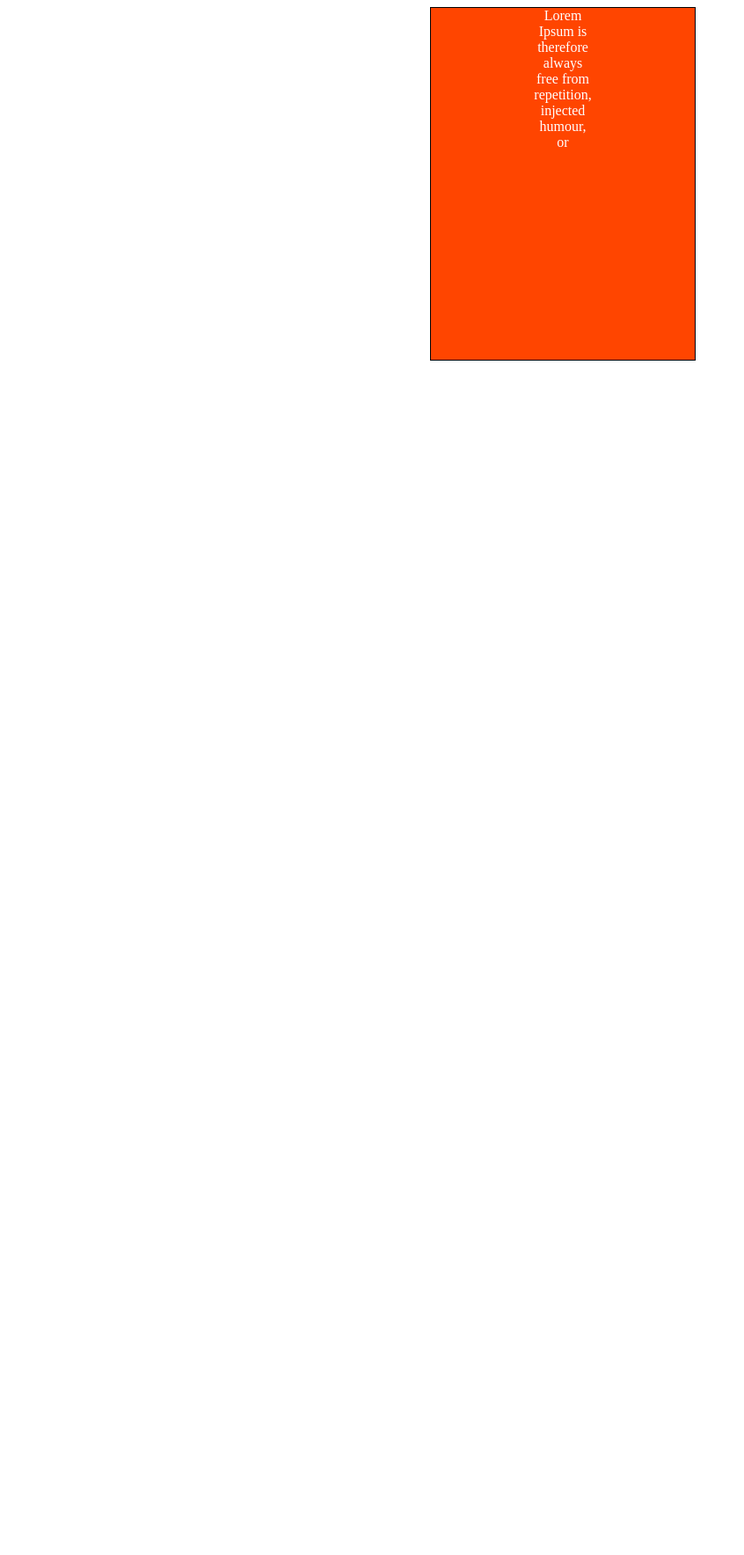
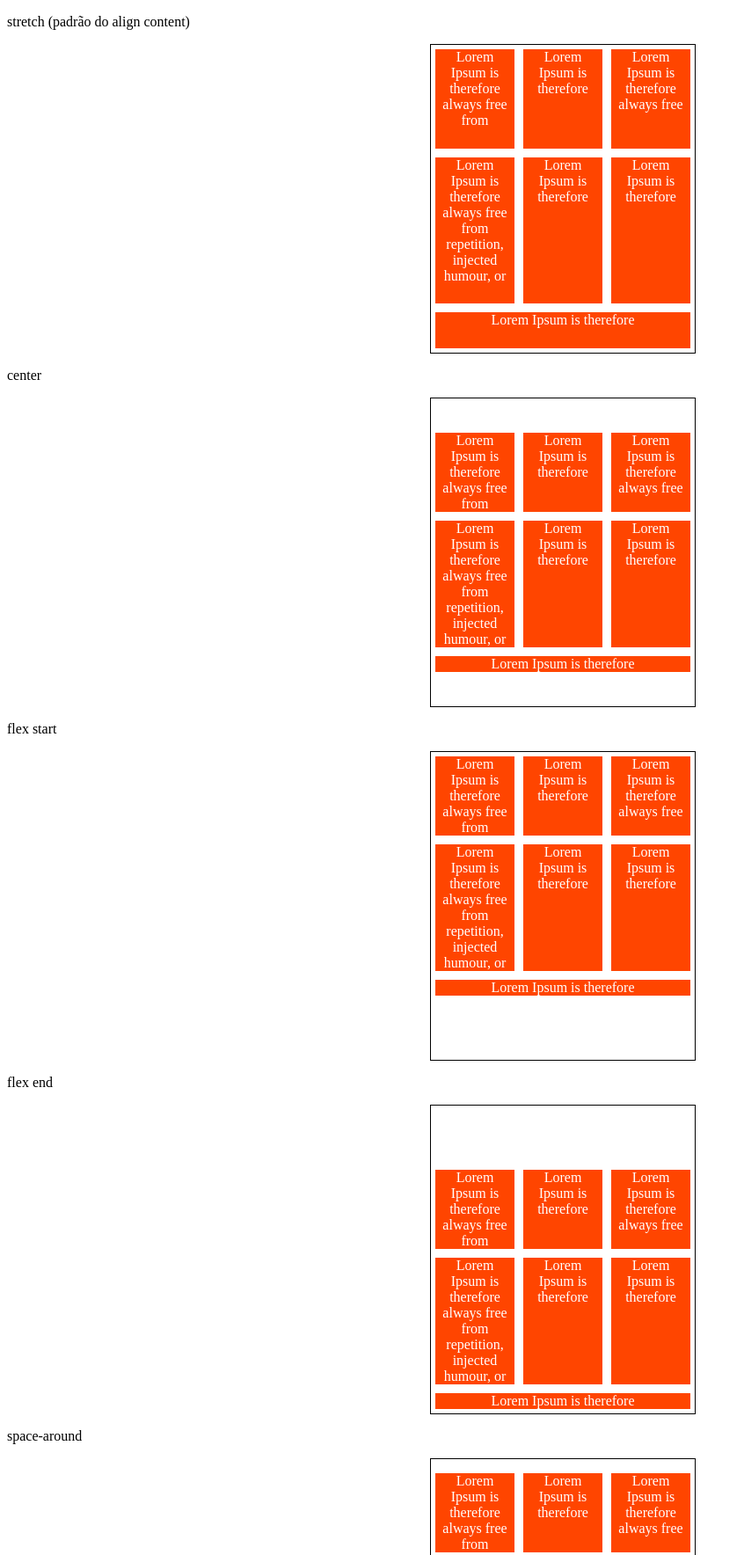
Before and after one commit to Shuruder/Flexbox-CSS, a plain HTML site: page Fundamentos-Flexbox-pt1/6-align-content.html in a window 1280 px wide. Shown: the top 1768 px of the page at 88% size, without its empty margins (0-846 px from the left). Before the commit the page ends 800 px from the top, so only its background shows below. Drawn offline with Linux system fonts and the light colour scheme.

Commit message:
finalizado align content

```diff
--- a/Fundamentos-Flexbox-pt1/6-align-content.html
+++ b/Fundamentos-Flexbox-pt1/6-align-content.html
@@ -7,7 +7,7 @@
     <title>Fundamentos - align content</title>
     <style>
         .container{
-            height: 400px;
+            height: 350px;
             max-width: 300px;
             margin: 0 auto;
             display: flex;
@@ -18,22 +18,104 @@
         .item{
             background-color: orangered;
             padding: 0 5px;
+            margin: 5px;
             flex: 1;
             text-align: center;
             color: white;
+
+        }
+
+        .stretch{
+            align-content: stretch;
+        }
+
+        .center{
+            align-content: center;
+        }
+
+        .start{
+            align-content: flex-start;
+        }
+
+        .end{
+            align-content: flex-end;
+        }
+
+        .space-around{
+            align-content: space-around;
+        }
+
+        .space-between{
+            align-content: space-between;
         }
 
     </style>
 </head>
 <body>
-    <div class="container">
-        <div class="item"></div>
-        <div class="item"></div>
-        <div class="item"></div>
+    <p>stretch (padrão do align content)</p>
+    <div class="container stretch">
+        <div class="item">Lorem Ipsum is therefore always free from</div>
+        <div class="item">Lorem Ipsum is therefore</div>
+        <div class="item">Lorem Ipsum is therefore always free</div>
         <div class="item">Lorem Ipsum is therefore always free from repetition, injected humour, or</div>
-        <div class="item"></div>
-        <div class="item"></div>
-        <div class="item"></div>
+        <div class="item">Lorem Ipsum is therefore </div>
+        <div class="item">Lorem Ipsum is therefore </div>
+        <div class="item">Lorem Ipsum is therefore </div>
+    </div>
+
+    <p>center</p>
+    <div class="container center">
+        <div class="item">Lorem Ipsum is therefore always free from</div>
+        <div class="item">Lorem Ipsum is therefore</div>
+        <div class="item">Lorem Ipsum is therefore always free</div>
+        <div class="item">Lorem Ipsum is therefore always free from repetition, injected humour, or</div>
+        <div class="item">Lorem Ipsum is therefore </div>
+        <div class="item">Lorem Ipsum is therefore </div>
+        <div class="item">Lorem Ipsum is therefore </div>
+    </div>
+
+    <p>flex start</p>
+    <div class="container start">
+        <div class="item">Lorem Ipsum is therefore always free from</div>
+        <div class="item">Lorem Ipsum is therefore</div>
+        <div class="item">Lorem Ipsum is therefore always free</div>
+        <div class="item">Lorem Ipsum is therefore always free from repetition, injected humour, or</div>
+        <div class="item">Lorem Ipsum is therefore </div>
+        <div class="item">Lorem Ipsum is therefore </div>
+        <div class="item">Lorem Ipsum is therefore </div>
+    </div>
+
+    <p>flex end</p>
+    <div class="container end">
+        <div class="item">Lorem Ipsum is therefore always free from</div>
+        <div class="item">Lorem Ipsum is therefore</div>
+        <div class="item">Lorem Ipsum is therefore always free</div>
+        <div class="item">Lorem Ipsum is therefore always free from repetition, injected humour, or</div>
+        <div class="item">Lorem Ipsum is therefore </div>
+        <div class="item">Lorem Ipsum is therefore </div>
+        <div class="item">Lorem Ipsum is therefore </div>
+    </div>
+
+    <p>space-around</p>
+    <div class="container space-around">
+        <div class="item">Lorem Ipsum is therefore always free from</div>
+        <div class="item">Lorem Ipsum is therefore</div>
+        <div class="item">Lorem Ipsum is therefore always free</div>
+        <div class="item">Lorem Ipsum is therefore always free from repetition, injected humour, or</div>
+        <div class="item">Lorem Ipsum is therefore </div>
+        <div class="item">Lorem Ipsum is therefore </div>
+        <div class="item">Lorem Ipsum is therefore </div>
+    </div>
+
+    <p>space-between</p>
+    <div class="container space-between">
+        <div class="item">Lorem Ipsum is therefore always free from</div>
+        <div class="item">Lorem Ipsum is therefore</div>
+        <div class="item">Lorem Ipsum is therefore always free</div>
+        <div class="item">Lorem Ipsum is therefore always free from repetition, injected humour, or</div>
+        <div class="item">Lorem Ipsum is therefore </div>
+        <div class="item">Lorem Ipsum is therefore </div>
+        <div class="item">Lorem Ipsum is therefore </div>
     </div>
 </body>
 </html>
```
